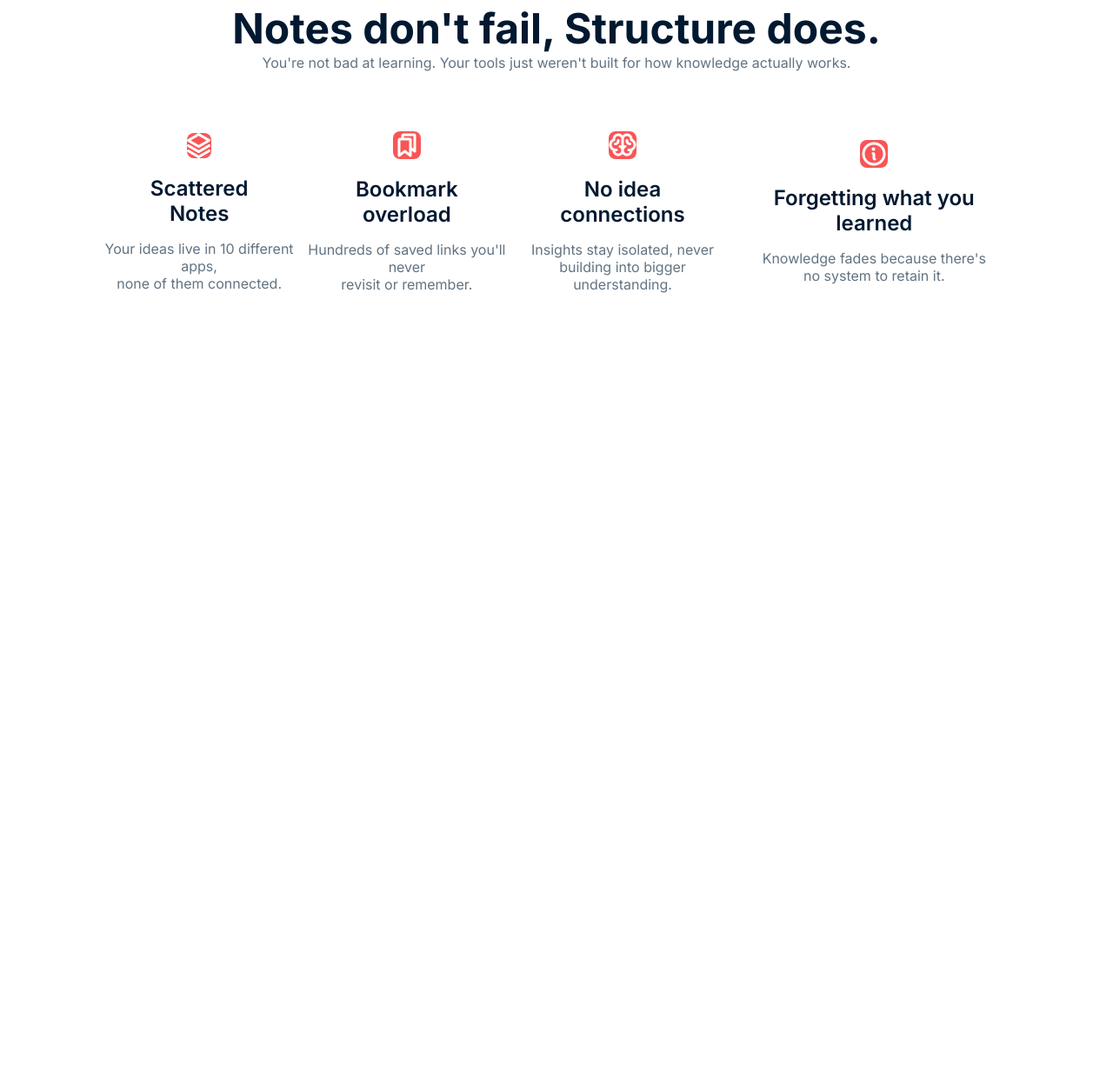
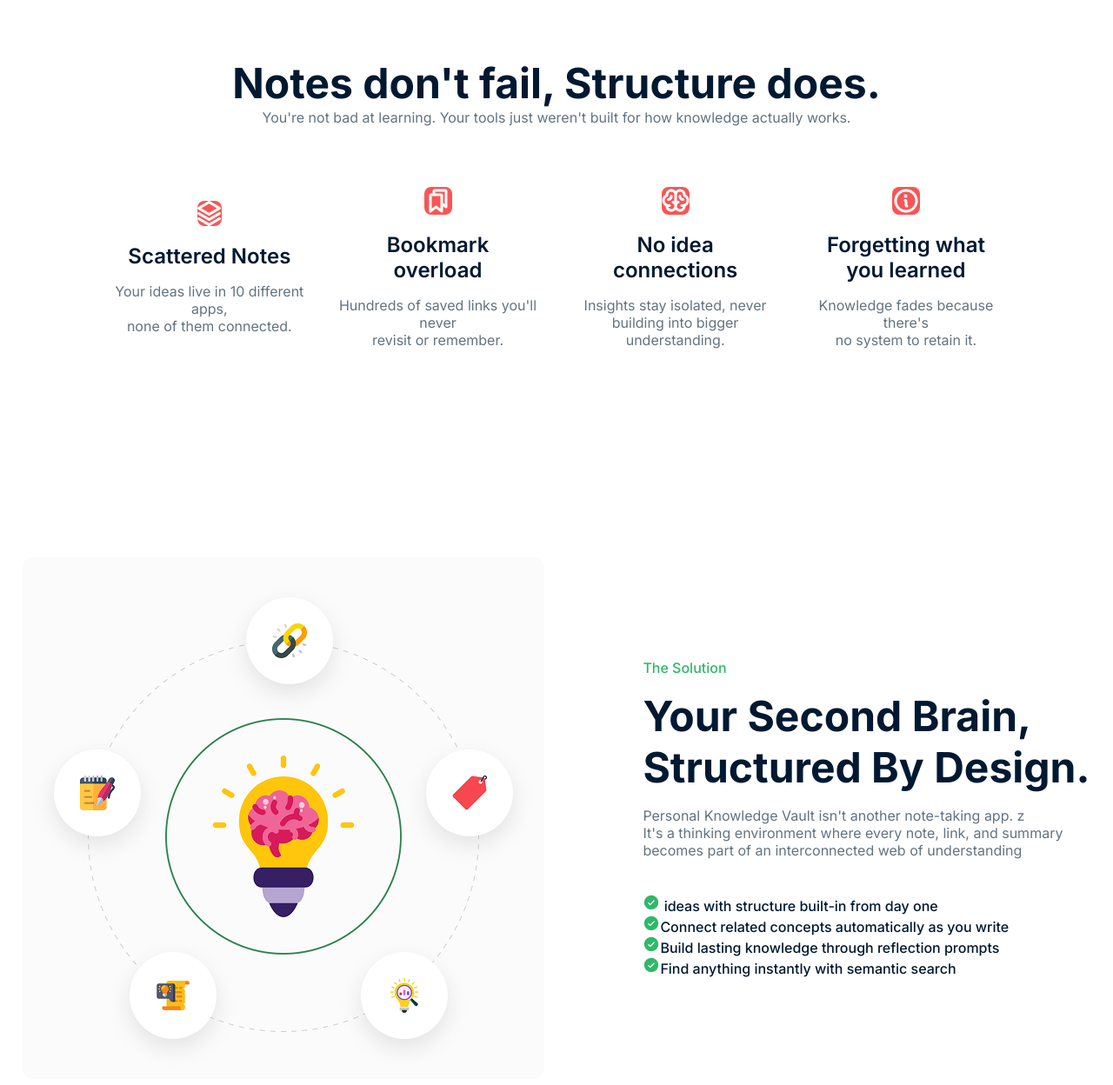
Before and after one commit to mania75932/Assignment-01, a plain HTML site: page index.html in a window 1280 px wide. Shown: the part 808-2056 px from the top of the page at 87% size. Before the commit the page ends 1202 px from the top, so only its background shows below. Drawn offline with Linux system fonts and the light colour scheme.

Commit message:
completed  brain section of my project

```diff
--- a/index.html
+++ b/index.html
@@ -94,7 +94,7 @@
                 </div>
                 <div class="Notes-card">
                     <img src="images/Info.png">
-                    <h3>Forgetting what you learned</h3>
+                    <h3>Forgetting what<br> you learned</h3>
                     <p>Knowledge fades because there's<br> no system to retain it.</p>
 
 
@@ -103,6 +103,32 @@
         </div>
     </section>
 
+    <section class="brain">
+        <div class="brain-section">
+            <div class="brain-img">
+                <img src="images/knowledge.png">
+
+            </div>
+            <div class="brain-text">
+                <p class="brain-first-text">The Solution</p>
+                <h1 class="brain-heading-text">Your Second Brain,<br>Structured By Design.</h1>
+                <p class="brain-second-text">Personal Knowledge Vault isn't another note-taking app. z<br>It's a
+                    thinking environment where every note, link, and summary<br>becomes part of an interconnected web of
+                    understanding</p>
+                <ul class="section-list">
+                    <li class="list-txt"><img src="images/CheckCircle.png"> ideas with structure built-in from day one
+                    </li>
+                    <li class="list-txt"><img src="images/CheckCircle.png">Connect related concepts automatically as you
+                        write</li>
+                    <li class="list-txt"><img src="images/CheckCircle.png">Build lasting knowledge through reflection
+                        prompts</li>
+                    <li class="list-txt"><img src="images/CheckCircle.png">Find anything instantly with semantic search
+                    </li>
+                </ul>
+            </div>
+        </div>
+    </section>
+
 </body>
 
 </html>
--- a/style.css
+++ b/style.css
@@ -177,7 +177,7 @@ nav .nav-menu a {
 
 #Notes {
     max-width: 1600px;
-    max-height: 448px;
+    max-height: 674px;
     padding: 120px 120px 120px;
     display: flex;
     align-items: center;
@@ -224,3 +224,81 @@ nav .nav-menu a {
     line-height: 20px;
 
 }
+
+.brain {
+    max-width: 1360px;
+    max-height: 840px;
+    padding: 120px 0px;
+    gap: 40px;
+    background-color: #ffffff;
+}
+
+.brain-section {
+    max-width: 1360px;
+    max-height: 600px;
+    display: flex;
+    justify-content: space-around;
+    align-items: center;
+    gap: 60px;
+}
+
+.brain-img {
+    max-width: 600px;
+    max-height: 600px;
+    border-radius: 12px;
+}
+
+.brain-text {
+    max-width: 700px;
+    max-height: 396px;
+    gap: 40px;
+    margin: 20px 0px;
+}
+
+.brain-first-text {
+    font-size: 16px;
+    line-height: 20px;
+    font-weight: 500;
+    color: #30b868;
+    margin-bottom: 16px;
+}
+
+.brain-heading-text {
+    font-size: 48px;
+    max-width: 700px;
+    font-weight: 700;
+    color: #001931;
+    margin-bottom: 16px;
+
+}
+
+.brain-second-text {
+    font-size: 16px;
+    line-height: 20px;
+    font-weight: 400;
+    color: #627382;
+    margin-bottom: 40px;
+    max-width: 700px;
+
+}
+
+.section-list {
+    max-width: 700px;
+    max-height: 128px;
+    gap: 16px;
+    list-style-type: none;
+}
+
+.list-txt {
+    font-size: 16px;
+    line-height: 20px;
+    font-weight: 500;
+    color: #001931;
+    text-decoration: none;
+
+}
+
+.section-list .list-txt img {
+    max-width: 20px;
+    max-height: 20px;
+}
```
Also changed, not shown: images/CheckCircle.png (added), images/knowledge.png (added).
